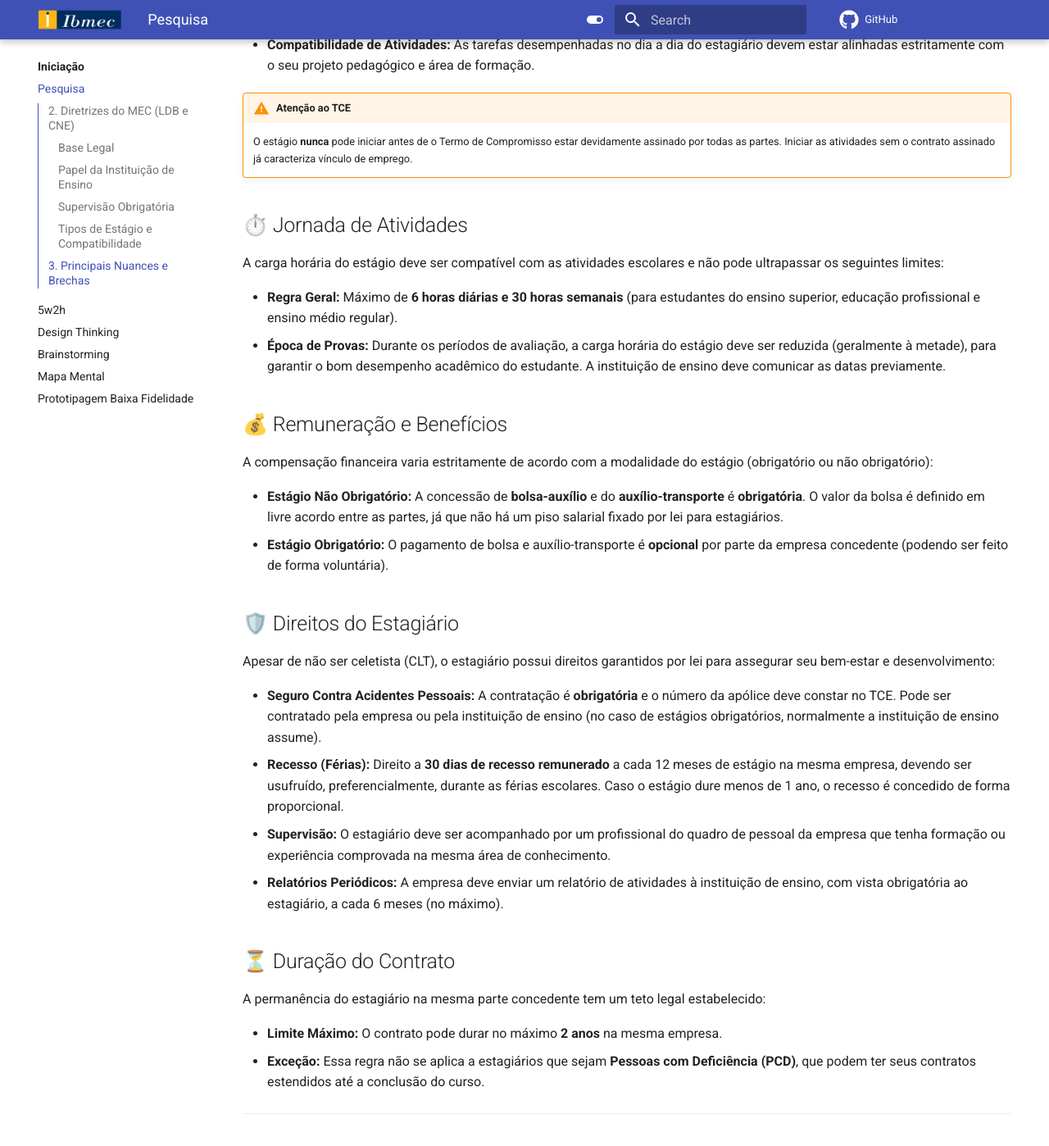
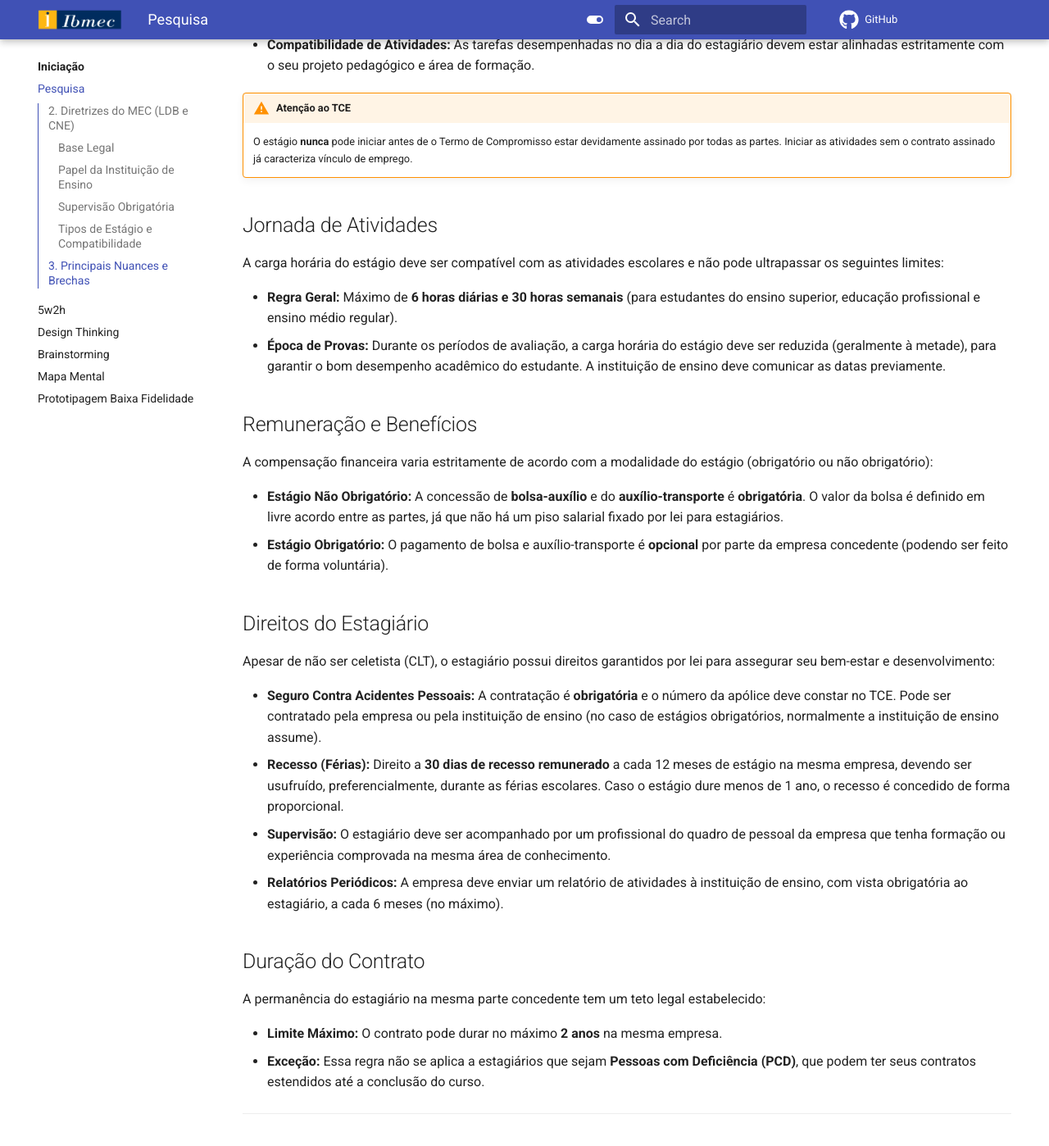
Before and after one commit to Projetos-de-Extensao/PBE_26.1_8001_III, an MkDocs documentation site: the page built from docs/Iniciacao/pesquisa.md, in a window 1280 px wide and 1400 px high, scrolled down 1782 px. Shown: the whole window at 82% size. Built offline with MkDocs 1.6.1 and Material for MkDocs 9.7.7, drawn with Linux system fonts in a browser that asks for light colours; comment, search, counter and statistics services are not loaded; some of the changed text lies outside the part shown.

```diff
--- a/docs/Iniciacao/pesquisa.md
+++ b/docs/Iniciacao/pesquisa.md
@@ -59,21 +59,21 @@
 !!! warning "Atenção ao TCE"
     O estágio **nunca** pode iniciar antes de o Termo de Compromisso estar devidamente assinado por todas as partes. Iniciar as atividades sem o contrato assinado já caracteriza vínculo de emprego.
 
-## ⏱️ Jornada de Atividades
+##  Jornada de Atividades
 
 A carga horária do estágio deve ser compatível com as atividades escolares e não pode ultrapassar os seguintes limites:
 
 * **Regra Geral:** Máximo de **6 horas diárias e 30 horas semanais** (para estudantes do ensino superior, educação profissional e ensino médio regular).
 * **Época de Provas:** Durante os períodos de avaliação, a carga horária do estágio deve ser reduzida (geralmente à metade), para garantir o bom desempenho acadêmico do estudante. A instituição de ensino deve comunicar as datas previamente.
 
-## 💰 Remuneração e Benefícios
+## Remuneração e Benefícios
 
 A compensação financeira varia estritamente de acordo com a modalidade do estágio (obrigatório ou não obrigatório):
 
 * **Estágio Não Obrigatório:** A concessão de **bolsa-auxílio** e do **auxílio-transporte** é **obrigatória**. O valor da bolsa é definido em livre acordo entre as partes, já que não há um piso salarial fixado por lei para estagiários.
 * **Estágio Obrigatório:** O pagamento de bolsa e auxílio-transporte é **opcional** por parte da empresa concedente (podendo ser feito de forma voluntária).
 
-## 🛡️ Direitos do Estagiário
+## Direitos do Estagiário
 
 Apesar de não ser celetista (CLT), o estagiário possui direitos garantidos por lei para assegurar seu bem-estar e desenvolvimento:
 
@@ -82,7 +82,7 @@
 * **Supervisão:** O estagiário deve ser acompanhado por um profissional do quadro de pessoal da empresa que tenha formação ou experiência comprovada na mesma área de conhecimento.
 * **Relatórios Periódicos:** A empresa deve enviar um relatório de atividades à instituição de ensino, com vista obrigatória ao estagiário, a cada 6 meses (no máximo).
 
-## ⏳ Duração do Contrato
+## Duração do Contrato
 
 A permanência do estagiário na mesma parte concedente tem um teto legal estabelecido:
 
@@ -91,7 +91,7 @@
 
 ---
 
-## 🚨 Risco de Vínculo Empregatício
+##  Risco de Vínculo Empregatício
 
 !!! danger "Risco Trabalhista Alto"
     O descumprimento de **qualquer um** dos requisitos legais descritos acima (ex: falta de assinatura no TCE, jornada de trabalho superior a 6h/dia, ou exigir atividades que não têm relação com o curso do aluno) **descaracteriza o estágio e gera vínculo empregatício automático** nos moldes da CLT.
```
